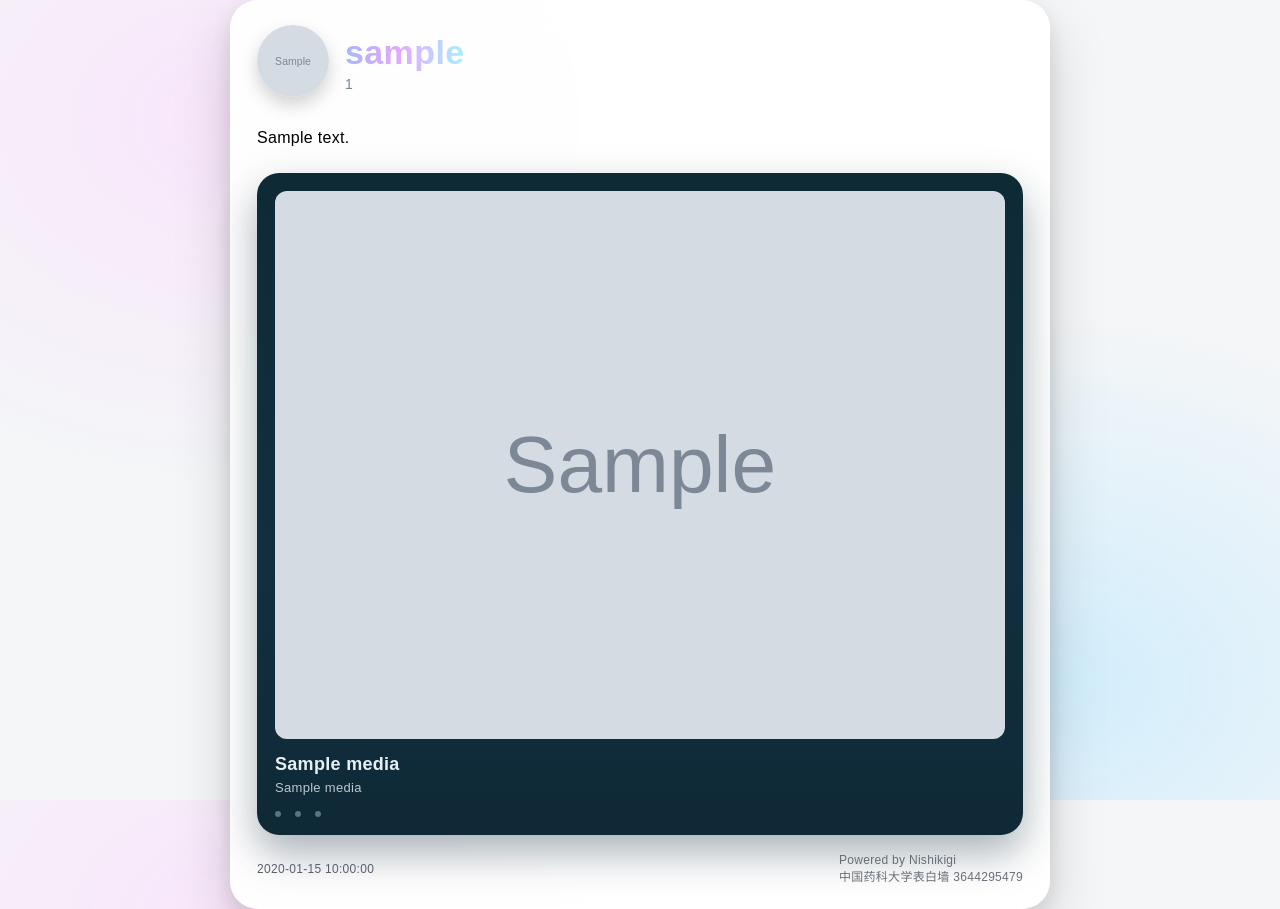
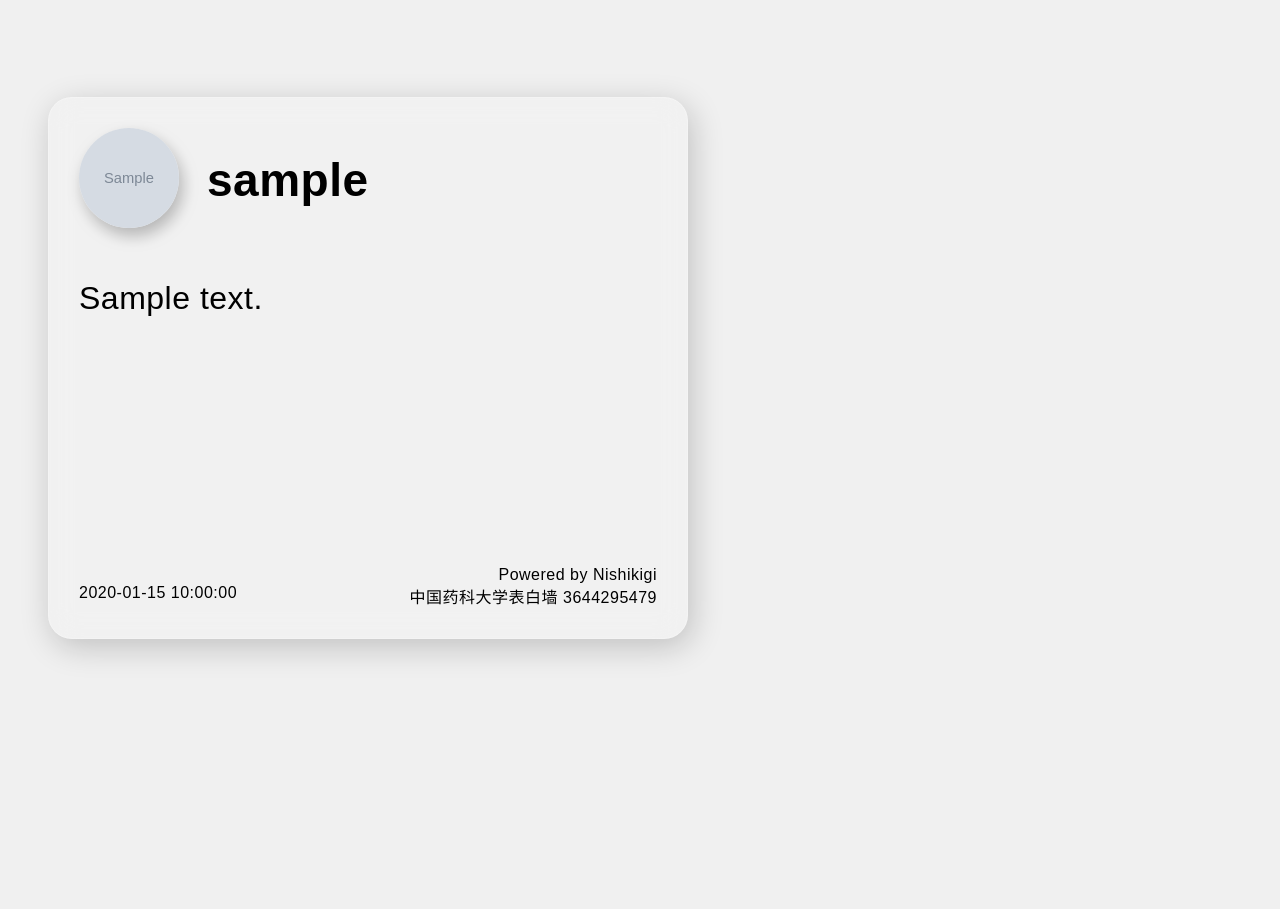
Before and after one commit to sx120609/Nishikigi, a Python web app: template templates/normal.html in a window 1280 px wide. After the commit the page ends 658 px from the top, so only its background shows below. Run offline with Jinja, Linux system fonts and the light colour scheme; the template is opened without the code that fills it: most values are stand-ins (such as "Sample title", 1, 10 or a date in 2020); grey boxes marked "Sample" are stand-in pictures.

Commit message:
Update normal.html

```diff
--- a/templates/normal.html
+++ b/templates/normal.html
@@ -3,137 +3,140 @@
 <head>
     <meta charset="UTF-8">
     <style>
-  :root{
-    --bg:#f4f6f8;
-    --card:#ffffffee;
-    --shadow: 0 24px 60px rgba(0,0,0,.15), 0 8px 24px rgba(0,0,0,.10);
-    --stroke: rgba(255,255,255,.6);
-    --muted:#7d8696;
-    --bubble:#ffffff;
-    --bubble-shadow: 0 10px 24px rgba(0,0,0,.08);
-    --title-grad: linear-gradient(90deg,#a7b6ff 0%, #e3a8ff 45%, #a7f0ff 100%);
-    --media-bg: linear-gradient(180deg,#0e2a35,#112f3f 60%, #0f2936 100%);
+        body {
+            font-family: "SF Pro", "PingFang SC", "Apple Color Emoji", Arial, sans-serif;
+            align-items: center;
+            width: 720px;
+            min-height: 720px;
+            background-color: #f0f0f0;
+            display: flex;
+            justify-content: center;
+            letter-spacing: 0.5px;
         }
-  *{box-sizing:border-box}
-  html,body{height:100%}
-  body{
-    margin:0; display:grid; place-items:center;
-    background:
-      radial-gradient(800px 600px at 18% 15%, rgba(255,210,255,.45), transparent 60%),
-      radial-gradient(800px 600px at 82% 85%, rgba(180,230,255,.55), transparent 60%),
-      var(--bg);
-    font-family: "SF Pro","PingFang SC","Apple Color Emoji",Arial,sans-serif;
-    letter-spacing:.3px;
+        .card {
+            display: flex;
+            flex-direction: column;
+            margin: 40px;
+            padding: 30px;
+            width: 100%;
+            min-height: 480px;
+            justify-content: space-between;
+            z-index: 1;
+            background: rgba(255, 255, 255, 0.12);
+            border-radius: 24px;
+            box-shadow: 4px 8px 32px rgba(0, 0, 0, 0.2);
+            backdrop-filter: blur(15px);
+            -webkit-backdrop-filter: blur(15px);
+            border: 1px solid rgba(255, 255, 255, 0.2);
         }
-  .wrap{
-    width:min(820px,96vw);
-    padding:24px 26px;
-    border-radius:28px;
-    background: var(--card);
-    backdrop-filter: blur(18px) saturate(120%);
-    -webkit-backdrop-filter: blur(18px) saturate(120%);
-    box-shadow: var(--shadow);
-    border: 1px solid var(--stroke);
+        .user {
+            display: flex;
+            align-items: center;
+            margin-bottom: 24px;
         }
-  .header{
-    display:flex; align-items:center; gap:16px; margin-bottom:18px;
+        .avatar img {
+            width: 100px;
+            height: 100px;
+            margin-right: 28px;
+            border-radius: 50%;
+            object-fit: cover;
+            box-shadow: 4px 8px 16px rgba(0,0,0,0.25);
         }
-  .avatar img{
-    width:72px; height:72px; border-radius:50%; object-fit:cover;
-    box-shadow: 0 8px 18px rgba(0,0,0,.18);
+        .message {
+            display: inline-block;
+            max-width: 100%;
+            border-radius: 24px;
+            margin-bottom: 18px;
+            line-height: 1.5;
+            font-size: 32px;
+            word-wrap: break-word;
         }
-  .title{
-    display:flex; flex-direction:column; line-height:1.1;
+        .message_border {
+            padding: 6px 14px;
+            background: rgba(255, 255, 255, 0.05);
+            box-shadow: 4px 8px 20px rgba(0, 0, 0, 0.2);
+            backdrop-filter: blur(15px);
+            -webkit-backdrop-filter: blur(15px);
+            border: 1px solid rgba(255, 255, 255, 0.2);
         }
-  .username{
-    font-size:34px; font-weight:800;
-    background: var(--title-grad);
-    -webkit-background-clip:text; -webkit-text-fill-color:transparent; color:transparent;
-    letter-spacing:.4px;
+        .message img {
+            max-width: 480px;
+            border-radius: 24px;
+            display: block;
+            margin: 8px 0px;
        }
-  .uid{
-    margin-top:6px; font-size:14px; color:var(--muted);
+        .face {
+            height: 240px !important;
+            margin: 0px !important;
        }
-  .messages{margin-top:8px}
-  .message{
-    display:inline-block; max-width:100%; margin:10px 0;
+        .cqface {
+            vertical-align: middle;
+            width: 36px !important;
+            height: 36px !important;
+            margin: 0 !important;
+            display: inline !important;
+            padding: 0 !important;
+            transform: translateY(-0.1em);
         }
-  .message_border{
-    background: var(--bubble);
-    border-radius:22px;
-    padding:10px 14px;
-    font-size:20px; line-height:1.6;
-    box-shadow: var(--bubble-shadow);
+        .rainbow {
+            background: linear-gradient(90deg, #fbc2eb, #a6c1ee);
+            -webkit-background-clip: text;
+            -webkit-text-fill-color: transparent;
+            color: transparent;
+            text-shadow: 0 2px 20px rgba(0, 114, 255, 0.15);
         }
-  .message img{max-width:100%; border-radius:18px; display:block; margin:8px 0}
-  .cqface{vertical-align:middle; width:28px !important; height:28px !important; transform:translateY(-.15em)}
-  .face{height:200px !important; margin:0 !important}
 
-  .media{
-    margin-top:16px;
-    background: var(--media-bg);
-    color:#e7f0f4;
-    border-radius:22px;
-    padding:18px;
-    box-shadow: 0 18px 40px rgba(5,35,48,.35);
-    overflow:hidden;
+        .blur-bg {
+            width: 100%;
+            position: absolute;
+            background: radial-gradient(at 30% 30%, rgba(255, 0, 150, 0.1), transparent 60%),
+                        radial-gradient(at 70% 70%, rgba(0, 200, 255, 0.15), transparent 60%),
+                        radial-gradient(at 50% 50%, rgba(255, 255, 0, 0.15), transparent 60%);
+            filter: blur(100px);
+            z-index: -1;
         }
-  .media .art{width:100%; border-radius:12px; display:block}
-  .media .title{margin-top:16px; font-size:18px; font-weight:700}
-  .media .meta{margin-top:6px; font-size:13px; opacity:.8}
-  .media .controls{margin-top:16px; display:flex; align-items:center; gap:14px}
-  .dot{width:6px; height:6px; border-radius:50%; background:#88a9b5; opacity:.6}
-  .footer{
-    margin-top:18px; display:flex; justify-content:space-between; align-items:center; color:#5a606b; font-size:12px;
-  }
-  .brand{opacity:.9}
     </style>
 </head>
+
 <body>
-  <div class="wrap">
-    <div class="header">
+<div class="blur-bg"></div>
+<div class="card">
+    <div>
+        <div class="user">
             <div class="avatar">
                 <img src="{{ avatar_src }}" alt="头像">
             </div>
-      <div class="title">
-        <div class="username {% if admin %}rainbow{% endif %}">{{ username }}</div>
-        <div class="uid">{{ uid if uid is defined else '' }}</div>
+            <div>
+                <div class="{% if admin %}rainbow{% endif %}" style="font-size: 46px; font-weight: bold;">
+                {{ username }}
                 </div>
             </div>
-
-    <div class="messages">
+        </div>
+        <br/>
         {% for items in contents %}
-        <div class="message {% if items[0] == '' %}message_border{% endif %}">
+            <div class="message {% if items[0] == '' %}message_border{% endif %}" >
                 {% for item in items[1:] %}
                     {% if item.startswith('file://') %}
-              <img src="{{ item[7:] }}" alt="">
+                        <img src="{{ item[7:] }}" alt="图片跑路了">
                     {% elif item.startswith('face://') %}
-              <img src="file://{{ item[7:] }}" alt="" class="cqface">
+                        <img src="file://{{ item[7:] }}" alt="表情" class="cqface">
                     {% elif item.startswith('_file://') %}
-              <img src="{{ item[1:] }}" alt="" class="face">
+                        <img src="{{ item[1:] }}" alt="表情" class="face">
                     {% else %}
                         {{ item | replace("__internal_br__", "<br>") | safe }}
                     {% endif %}
                 {% endfor %}
             </div>
+            <br/>
         {% endfor %}
-
-      {% if media is defined %}
-      <div class="media">
-        {% if media.cover %}<img class="art" src="{{ media.cover }}" alt="封面">{% endif %}
-        {% if media.title %}<div class="title">{{ media.title }}</div>{% endif %}
-        {% if media.subtitle %}<div class="meta">{{ media.subtitle }}</div>{% endif %}
-        <div class="controls">
-          <div class="dot"></div><div class="dot"></div><div class="dot"></div>
-        </div>
-      </div>
-      {% endif %}
     </div>
 
-    <div class="footer">
-      <div>{{ date }}</div>
-      <div class="brand">
-        <div>Powered by Nishikigi</div>
+    <div>
+        <div style="display: flex; justify-content: right; margin-top: 42px">
+            Powered by Nishikigi
+        </div>
+        <div style="display: flex; justify-content: space-between;">
+            <div> {{ date }}</div>
             <div>中国药科大学表白墙 3644295479</div>
         </div>
     </div>
```
Lines whose indentation alone changed are shown as unchanged.
